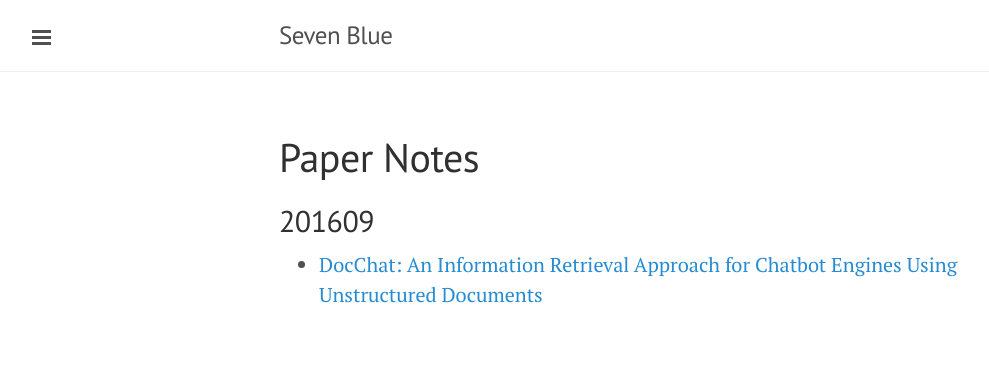
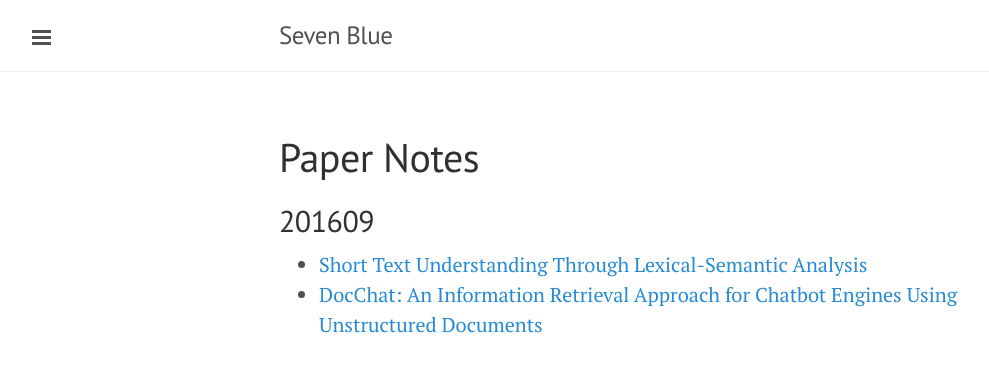
Before and after one commit to yuwen-yan/ybbaigo.github.io, a Jekyll site: the page built from notes/index.html, in a window 1280 px wide. Shown: the top 372 px of the page, without its empty margins (1-990 px from the left). Built offline with Jekyll 4.4.1, drawn with Linux system fonts in a browser that asks for light colours.

Commit message:
update paper notes

```diff
--- a/notes/index.html
+++ b/notes/index.html
@@ -5,5 +5,6 @@ title: Paper Notes
 
 <h2>201609</h2>
 <ul>
+    <li><a href="https://ybbaigo.github.io/2016/09/21/short-text-understanding-through-lexical-semantic-analysis.html" class="uri">Short Text Understanding Through Lexical-Semantic Analysis</a></li>
     <li><a href="https://ybbaigo.github.io/2016/09/05/docchat-an-information-retrieval-approach-for-chatbot-engines-using-unstructured-documents.html" class="uri">DocChat: An Information Retrieval Approach for Chatbot Engines Using Unstructured Documents</a></li>
 </ul>
```
